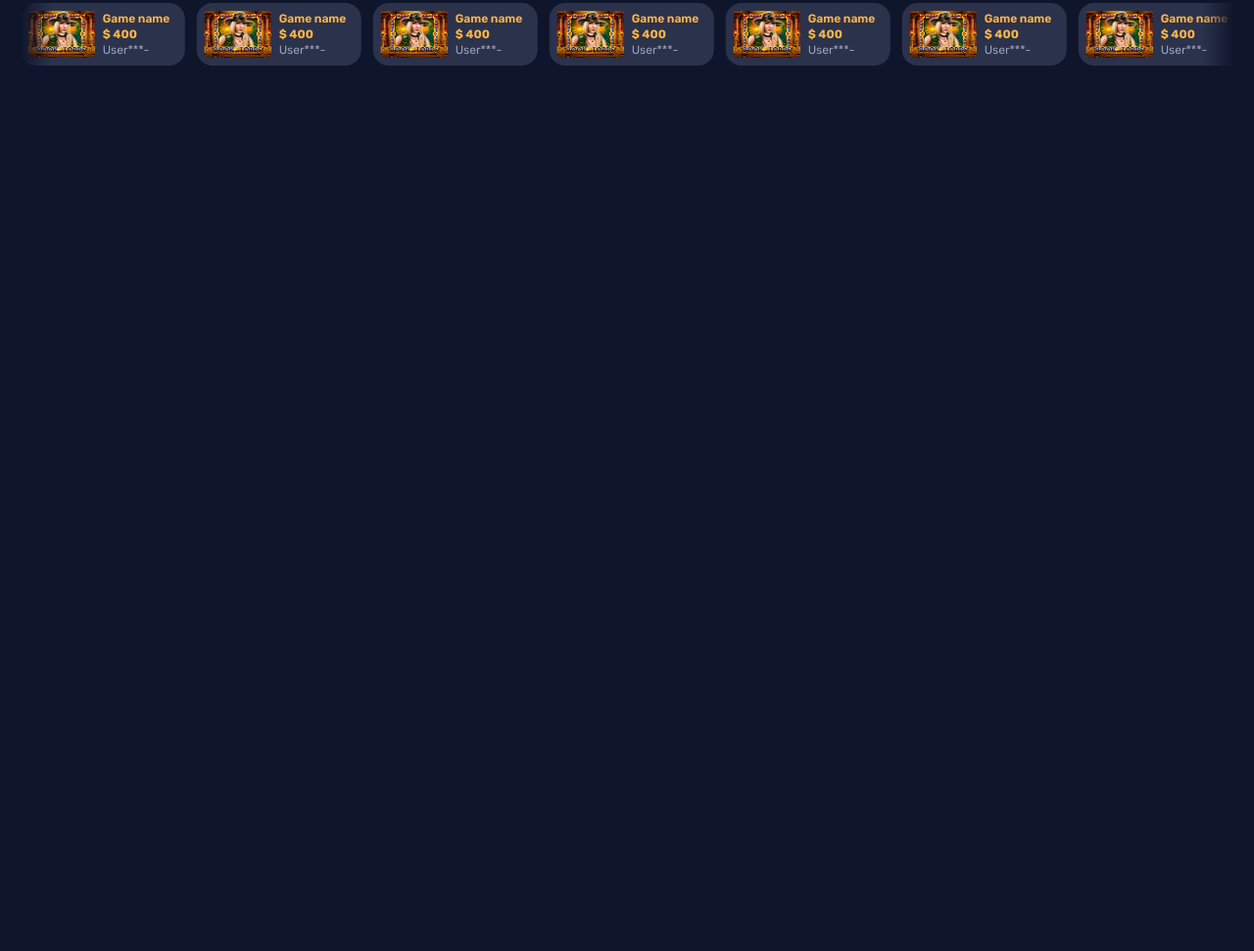
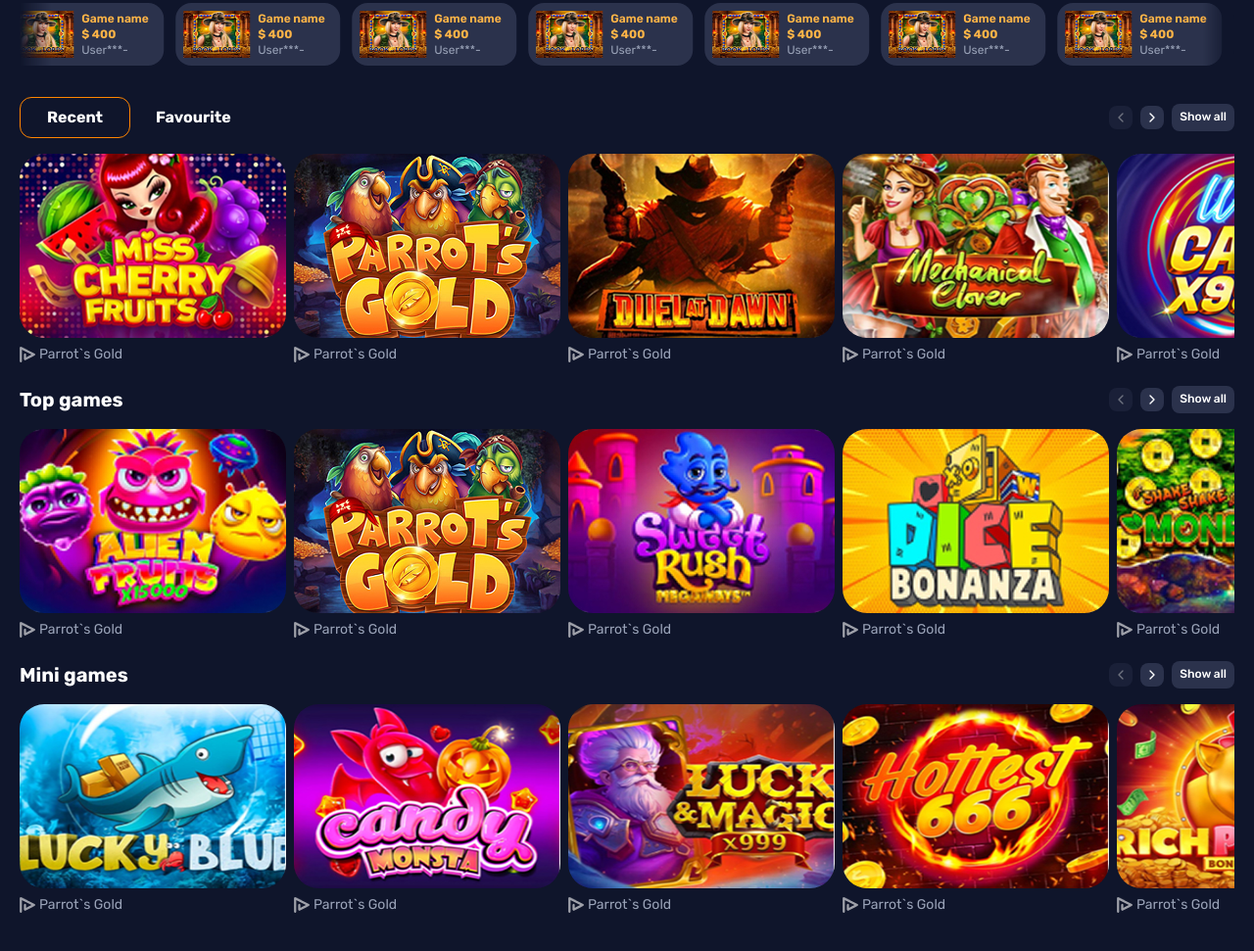
Before and after one commit to Ynln69/test-task-synchronic, a website built with webpack: page src/index.html in a window 1280 px wide. Shown: the part 377-1348 px from the top of the page at 98% size. Before the commit the page ends 800 px from the top, so only its background shows below. Built offline with nearby package versions, Linux system fonts and the light colour scheme.

Commit message:
add card sections with global recent/favourite tabs

```diff
--- a/src/data/games.json
+++ b/src/data/games.json
@@ -1,12 +1,214 @@
 {
+  "games": [
+    {
+      "id": "miss-cherry-fruits",
+      "title": "Miss Cherry Fruits",
+      "provider": "Parrot`s Gold",
+      "image": "images/miss-cherry-fruits.jpg"
+    },
+    {
+      "id": "parrots-gold",
+      "title": "Parrot`s Gold",
+      "provider": "Parrot`s Gold",
+      "image": "images/parrots-gold.jpg"
+    },
+    {
+      "id": "duel-of-dawn",
+      "title": "Duel of Dawn",
+      "provider": "Parrot`s Gold",
+      "image": "images/duel-of-dawn.jpg"
+    },
+    {
+      "id": "mechanical-clover",
+      "title": "Mechanical Clover",
+      "provider": "Parrot`s Gold",
+      "image": "images/mechanical-clover.jpg"
+    },
+    {
+      "id": "wild-cash",
+      "title": "Wild Cash x9990",
+      "provider": "Parrot`s Gold",
+      "image": "images/wild-cash.jpg"
+    },
+    {
+      "id": "alien-fruits",
+      "title": "Alien Fruits x8000",
+      "provider": "Parrot`s Gold",
+      "image": "images/alien-fruits.jpg"
+    },
+    {
+      "id": "sweet-rush",
+      "title": "Sweet Rush Megaways",
+      "provider": "Parrot`s Gold",
+      "image": "images/sweet-rush.jpg"
+    },
+    {
+      "id": "dice-bonanza",
+      "title": "Dice Bonanza",
+      "provider": "Parrot`s Gold",
+      "image": "images/dice-bonanza.jpg"
+    },
+    {
+      "id": "money-tree",
+      "title": "Money Tree",
+      "provider": "Parrot`s Gold",
+      "image": "images/money-tree.jpg"
+    },
+    {
+      "id": "lucky-blue",
+      "title": "Lucky Blue",
+      "provider": "Parrot`s Gold",
+      "image": "images/lucky-blue.jpg"
+    },
+    {
+      "id": "candy-monsta",
+      "title": "Candy Monsta",
+      "provider": "Parrot`s Gold",
+      "image": "images/candy-monsta.jpg"
+    },
+    {
+      "id": "luck-magic",
+      "title": "Luck & Magic",
+      "provider": "Parrot`s Gold",
+      "image": "images/luck-magic.jpg"
+    },
+    {
+      "id": "hottest-666",
+      "title": "Hottest 666",
+      "provider": "Parrot`s Gold",
+      "image": "images/hottest-666.jpg"
+    },
+    {
+      "id": "rich-piggies",
+      "title": "Rich Piggies 2",
+      "provider": "Parrot`s Gold",
+      "image": "images/rich-piggies.jpg"
+    }
+  ],
+  "sections": {
+    "first": {
+      "recent": [
+        "miss-cherry-fruits",
+        "parrots-gold",
+        "duel-of-dawn",
+        "mechanical-clover",
+        "wild-cash",
+        "luck-magic",
+        "hottest-666",
+        "rich-piggies"
+      ],
+      "favourite": [
+        "luck-magic",
+        "hottest-666",
+        "rich-piggies",
+        "dice-bonanza",
+        "money-tree",
+        "miss-cherry-fruits",
+        "parrots-gold",
+        "wild-cash"
+      ]
+    },
+    "top": {
+      "recent": [
+        "alien-fruits",
+        "parrots-gold",
+        "sweet-rush",
+        "dice-bonanza",
+        "money-tree",
+        "wild-cash",
+        "mechanical-clover",
+        "miss-cherry-fruits"
+      ],
+      "favourite": [
+        "money-tree",
+        "dice-bonanza",
+        "alien-fruits",
+        "sweet-rush",
+        "miss-cherry-fruits",
+        "parrots-gold",
+        "wild-cash",
+        "mechanical-clover"
+      ]
+    },
+    "mini": {
+      "recent": [
+        "lucky-blue",
+        "candy-monsta",
+        "luck-magic",
+        "hottest-666",
+        "rich-piggies",
+        "alien-fruits",
+        "sweet-rush",
+        "duel-of-dawn"
+      ],
+      "favourite": [
+        "hottest-666",
+        "rich-piggies",
+        "candy-monsta",
+        "lucky-blue",
+        "luck-magic",
+        "duel-of-dawn",
+        "sweet-rush",
+        "alien-fruits"
+      ]
+    }
+  },
   "winners": [
-    { "id": "w1", "title": "Game name", "amount": 400, "user": "User***-", "image": "images/winner-1.jpg" },
-    { "id": "w2", "title": "Game name", "amount": 400, "user": "User***-", "image": "images/winner-1.jpg" },
-    { "id": "w3", "title": "Game name", "amount": 400, "user": "User***-", "image": "images/winner-1.jpg" },
-    { "id": "w4", "title": "Game name", "amount": 400, "user": "User***-", "image": "images/winner-1.jpg" },
-    { "id": "w5", "title": "Game name", "amount": 400, "user": "User***-", "image": "images/winner-1.jpg" },
-    { "id": "w6", "title": "Game name", "amount": 400, "user": "User***-", "image": "images/winner-1.jpg" },
-    { "id": "w7", "title": "Game name", "amount": 400, "user": "User***-", "image": "images/winner-1.jpg" },
-    { "id": "w8", "title": "Game name", "amount": 400, "user": "User***-", "image": "images/winner-1.jpg" }
+    {
+      "id": "w1",
+      "title": "Game name",
+      "amount": 400,
+      "user": "User***-",
+      "image": "images/winner-1.jpg"
+    },
+    {
+      "id": "w2",
+      "title": "Game name",
+      "amount": 400,
+      "user": "User***-",
+      "image": "images/winner-1.jpg"
+    },
+    {
+      "id": "w3",
+      "title": "Game name",
+      "amount": 400,
+      "user": "User***-",
+      "image": "images/winner-1.jpg"
+    },
+    {
+      "id": "w4",
+      "title": "Game name",
+      "amount": 400,
+      "user": "User***-",
+      "image": "images/winner-1.jpg"
+    },
+    {
+      "id": "w5",
+      "title": "Game name",
+      "amount": 400,
+      "user": "User***-",
+      "image": "images/winner-1.jpg"
+    },
+    {
+      "id": "w6",
+      "title": "Game name",
+      "amount": 400,
+      "user": "User***-",
+      "image": "images/winner-1.jpg"
+    },
+    {
+      "id": "w7",
+      "title": "Game name",
+      "amount": 400,
+      "user": "User***-",
+      "image": "images/winner-1.jpg"
+    },
+    {
+      "id": "w8",
+      "title": "Game name",
+      "amount": 400,
+      "user": "User***-",
+      "image": "images/winner-1.jpg"
+    }
   ]
 }
--- /dev/null
+++ b/src/scripts/components/section.js
@@ -0,0 +1,181 @@
+import { renderCard } from "./card.js";
+
+const MODES = ["recent", "favourite"];
+const TAB_LABELS = { recent: "Recent", favourite: "Favourite" };
+
+export function renderSection({ id, title, showTabs, modes, mobileGrid }) {
+  const headerContent = showTabs
+    ? renderTabs()
+    : `<h2 class="section__title">${title}</h2>`;
+
+  const rowsMarkup = MODES.map((mode) =>
+    renderRow(mode, modes[mode] || []),
+  ).join("");
+
+  const extraClass = mobileGrid ? " section--grid-mobile" : "";
+
+  return `
+    <section class="section section--mode-recent${extraClass}" data-section="${id}">
+      <div class="section__head">
+        <div class="section__head-left">${headerContent}</div>
+        <div class="section__head-right">
+          <button type="button" class="section__nav" data-nav="prev" aria-label="Scroll left">
+            <svg width="16" height="16" viewBox="0 0 24 24" fill="none" aria-hidden="true">
+              <path d="m15 6-6 6 6 6" stroke="currentColor" stroke-width="2" stroke-linecap="round" stroke-linejoin="round"/>
+            </svg>
+          </button>
+          <button type="button" class="section__nav" data-nav="next" aria-label="Scroll right">
+            <svg width="16" height="16" viewBox="0 0 24 24" fill="none" aria-hidden="true">
+              <path d="m9 6 6 6-6 6" stroke="currentColor" stroke-width="2" stroke-linecap="round" stroke-linejoin="round"/>
+            </svg>
+          </button>
+          <button
+            type="button"
+            class="section__show-all"
+            data-action="toggle-expand"
+            aria-expanded="false"
+          >Show all</button>
+        </div>
+      </div>
+      <div class="section__rows">
+        ${rowsMarkup}
+      </div>
+    </section>
+  `;
+}
+
+function renderTabs() {
+  return `
+    <ul class="tabs" role="tablist">
+      ${MODES.map(
+        (mode, index) => `
+        <li>
+          <button
+            type="button"
+            role="tab"
+            class="tabs__btn ${index === 0 ? "is-active" : ""}"
+            data-mode="${mode}"
+            aria-selected="${index === 0}"
+          >${TAB_LABELS[mode]}</button>
+        </li>
+      `,
+      ).join("")}
+    </ul>
+  `;
+}
+
+function renderRow(mode, games) {
+  return `
+    <ul class="section__row" data-row="${mode}" role="tabpanel">
+      ${games.map(renderCard).join("")}
+    </ul>
+  `;
+}
+
+export function initSections() {
+  const sections = document.querySelectorAll(".section");
+
+  sections.forEach((section) => {
+    setupNav(section);
+    setupShowAll(section);
+  });
+
+  setupGlobalTabs(sections);
+}
+
+function setupGlobalTabs(sections) {
+  const tabButtons = document.querySelectorAll(".tabs__btn[data-mode]");
+  if (!tabButtons.length) return;
+
+  tabButtons.forEach((tabButton) => {
+    tabButton.addEventListener("click", () => {
+      applyMode(sections, tabButton.dataset.mode);
+    });
+  });
+}
+
+function applyMode(sections, mode) {
+  document.querySelectorAll(".tabs__btn[data-mode]").forEach((tabButton) => {
+    const isActive = tabButton.dataset.mode === mode;
+    tabButton.classList.toggle("is-active", isActive);
+    tabButton.setAttribute("aria-selected", String(isActive));
+  });
+
+  sections.forEach((section) => {
+    MODES.forEach((availableMode) => {
+      section.classList.toggle(
+        `section--mode-${availableMode}`,
+        availableMode === mode,
+      );
+    });
+  });
+}
+
+function setupShowAll(section) {
+  const showAllButton = section.querySelector('[data-action="toggle-expand"]');
+  if (!showAllButton) return;
+
+  showAllButton.addEventListener("click", () => {
+    const isExpanded = section.classList.toggle("section--expanded");
+    showAllButton.setAttribute("aria-expanded", String(isExpanded));
+    showAllButton.textContent = isExpanded ? "Collapse" : "Show all";
+  });
+}
+
+function setupNav(section) {
+  const prevButton = section.querySelector('[data-nav="prev"]');
+  const nextButton = section.querySelector('[data-nav="next"]');
+  if (!prevButton || !nextButton) return;
+
+  const getVisibleRow = () => {
+    const rows = section.querySelectorAll(".section__row");
+    return Array.from(rows).find(
+      (row) => getComputedStyle(row).display !== "none",
+    );
+  };
+
+  const refreshNavState = () => {
+    const visibleRow = getVisibleRow();
+    if (!visibleRow) return;
+    const isAtStart = visibleRow.scrollLeft <= 1;
+    const isAtEnd =
+      visibleRow.scrollLeft + visibleRow.clientWidth >=
+      visibleRow.scrollWidth - 1;
+    setDisabled(prevButton, isAtStart);
+    setDisabled(nextButton, isAtEnd);
+  };
+
+  const scrollByStep = (direction) => {
+    const visibleRow = getVisibleRow();
+    if (!visibleRow) return;
+    const firstCard = visibleRow.querySelector(".card");
+    const cardStep = firstCard
+      ? firstCard.getBoundingClientRect().width + 8
+      : 200;
+    visibleRow.scrollBy({
+      left: direction * cardStep * 2,
+      behavior: "smooth",
+    });
+  };
+
+  prevButton.addEventListener("click", () => scrollByStep(-1));
+  nextButton.addEventListener("click", () => scrollByStep(1));
+
+  section.querySelectorAll(".section__row").forEach((row) => {
+    row.addEventListener("scroll", refreshNavState, { passive: true });
+  });
+  window.addEventListener("resize", refreshNavState);
+
+  const observer = new MutationObserver(() =>
+    requestAnimationFrame(refreshNavState),
+  );
+  observer.observe(section, { attributes: true, attributeFilter: ["class"] });
+
+  requestAnimationFrame(refreshNavState);
+}
+
+function setDisabled(button, isDisabled) {
+  button.disabled = isDisabled;
+  button.classList.toggle("is-disabled", isDisabled);
+  button.setAttribute("aria-disabled", String(isDisabled));
+}
--- a/src/scripts/main.js
+++ b/src/scripts/main.js
@@ -3,6 +3,25 @@ import gamesData from "../data/games.json";
 import { renderHeader } from "./components/header.js";
 import { renderHero } from "./components/hero.js";
 import { renderWinners } from "./components/winners.js";
+import { renderSection, initSections } from "./components/section.js";
+
+const gameById = Object.fromEntries(
+  gamesData.games.map((game) => [game.id, game]),
+);
+
+const gamesByIds = (ids) => ids.map((id) => gameById[id]).filter(Boolean);
+
+const sectionModes = (sectionKey) => {
+  const config = gamesData.sections[sectionKey];
+  return {
+    recent: gamesByIds(config.recent),
+    favourite: gamesByIds(config.favourite),
+  };
+};
+
+const recentSection = sectionModes("first");
+const topGamesSection = sectionModes("top");
+const miniGamesSection = sectionModes("mini");
 
 const root = document.getElementById("app");
 
@@ -12,6 +31,24 @@ root.innerHTML = `
     ${renderHero()}
     <div class="container">
       ${renderWinners(gamesData.winners)}
+      ${renderSection({
+        id: "first",
+        showTabs: true,
+        modes: recentSection,
+      })}
+      ${renderSection({
+        id: "top",
+        title: "Top games",
+        modes: topGamesSection,
+        mobileGrid: true,
+      })}
+      ${renderSection({
+        id: "mini",
+        title: "Mini games",
+        modes: miniGamesSection,
+      })}
     </div>
   </main>
 `;
+
+initSections();
--- /dev/null
+++ b/src/styles/components/_section.scss
@@ -0,0 +1,221 @@
+@use "../abstracts/mixins" as *;
+
+.section {
+  margin-bottom: 16px;
+
+  &__head {
+    display: flex;
+    align-items: center;
+    justify-content: space-between;
+    gap: 16px;
+    margin-bottom: 16px;
+  }
+
+  &__head-left,
+  &__head-right {
+    display: flex;
+    align-items: center;
+    gap: 8px;
+  }
+
+  &__title {
+    font-size: 20px;
+    color: var(--color-text);
+  }
+
+  &__nav {
+    width: 24px;
+    height: 24px;
+    border-radius: var(--radius-sm);
+    background-color: var(--color-card-bg);
+    color: var(--color-text);
+    border: 0;
+    cursor: pointer;
+    display: inline-flex;
+    align-items: center;
+    justify-content: center;
+    transition: background-color var(--transition-fast);
+
+    @include focus-ring;
+
+    &:disabled,
+    &.is-disabled {
+      opacity: 0.4;
+      cursor: not-allowed;
+      pointer-events: none;
+    }
+
+    @include mobile {
+      display: none;
+    }
+  }
+
+  &__show-all {
+    color: var(--color-text);
+    background-color: var(--color-card-bg);
+    font-weight: 500;
+    font-size: 12px;
+    line-height: 133%;
+    padding: 6px 8px;
+    border-radius: var(--radius-sm);
+    border: 0;
+    cursor: pointer;
+
+    @include focus-ring;
+  }
+
+  &__rows {
+    position: relative;
+  }
+
+  &--mode-recent .section__row[data-row="recent"] {
+    display: flex;
+  }
+  &--mode-favourite .section__row[data-row="favourite"] {
+    display: flex;
+  }
+
+  &--expanded .section__nav {
+    display: none;
+  }
+
+  &--expanded.section--mode-recent .section__row[data-row="recent"],
+  &--expanded.section--mode-favourite .section__row[data-row="favourite"] {
+    display: grid;
+    grid-auto-flow: row;
+    grid-auto-rows: auto;
+    grid-auto-columns: auto;
+    justify-content: start;
+    gap: 8px;
+    overflow: visible;
+    scroll-snap-type: none;
+    margin: 0;
+
+    grid-template-columns: repeat(auto-fill, minmax(0, 1fr));
+
+    > .card {
+      width: 100%;
+      scroll-snap-align: none;
+    }
+
+    @include tablet {
+      grid-template-columns: repeat(3, 1fr);
+    }
+
+    @include laptop-sm {
+      grid-template-columns: repeat(3, var(--card-width));
+    }
+
+    @include laptop {
+      grid-template-columns: repeat(4, var(--card-width));
+    }
+
+    @include mobile {
+      grid-template-columns: repeat(2, 1fr);
+      padding: 0 0 8px;
+    }
+
+    @include desktop {
+      grid-template-columns: repeat(5, var(--card-width));
+
+      > .card {
+        width: var(--card-width);
+      }
+    }
+  }
+
+  @include mobile {
+    &--grid-mobile.section--mode-recent .section__row[data-row="recent"],
+    &--grid-mobile.section--mode-favourite .section__row[data-row="favourite"] {
+      display: grid;
+      grid-auto-flow: column;
+      grid-template-rows: repeat(2, auto);
+      grid-auto-columns: calc(48% - 4px);
+      gap: 8px;
+      overflow-x: auto;
+      scroll-snap-type: x mandatory;
+      padding-bottom: 8px;
+
+      > .card {
+        width: 100%;
+        scroll-snap-align: start;
+      }
+    }
+
+    &--grid-mobile.section--expanded.section--mode-recent
+      .section__row[data-row="recent"],
+    &--grid-mobile.section--expanded.section--mode-favourite
+      .section__row[data-row="favourite"] {
+      grid-template-rows: repeat(4, auto);
+      grid-auto-columns: 1fr;
+      grid-template-columns: repeat(2, 1fr);
+      grid-auto-flow: row;
+      overflow-x: visible;
+      scroll-snap-type: none;
+
+      > .card {
+        scroll-snap-align: none;
+      }
+    }
+  }
+
+  &__row {
+    display: none;
+    gap: 8px;
+    overflow-x: auto;
+    scroll-snap-type: x mandatory;
+    -webkit-overflow-scrolling: touch;
+    scrollbar-width: none;
+    padding-bottom: 8px;
+    scroll-padding-left: 16px;
+
+    &::-webkit-scrollbar {
+      display: none;
+    }
+
+    > * {
+      flex: 0 0 auto;
+      scroll-snap-align: start;
+    }
+
+    @include mobile {
+      margin: 0 -16px;
+      padding-left: 16px;
+      padding-right: 16px;
+    }
+  }
+}
+
+.tabs {
+  display: inline-flex;
+  align-items: center;
+  gap: 8px;
+
+  &__btn {
+    padding: 8px 17px;
+    border-radius: var(--radius-md);
+    color: var(--color-text);
+    font-weight: 700;
+    font-size: 16px;
+    line-height: 150%;
+    background: transparent;
+    border: 1.5px solid transparent;
+    cursor: pointer;
+    transition:
+      color var(--transition-fast),
+      border-color var(--transition-fast),
+      transform var(--transition-fast);
+    transform-origin: center;
+
+    &:hover {
+      border-color: var(--color-accent);
+    }
+
+    &.is-active {
+      padding: 8px 27px;
+      border-color: var(--color-accent);
+    }
+
+    @include focus-ring;
+  }
+}
--- a/src/styles/main.scss
+++ b/src/styles/main.scss
@@ -5,4 +5,5 @@
 @use 'components/header';
 @use 'components/hero';
 @use 'components/winners';
+@use 'components/section';
 @use 'components/card';
```
